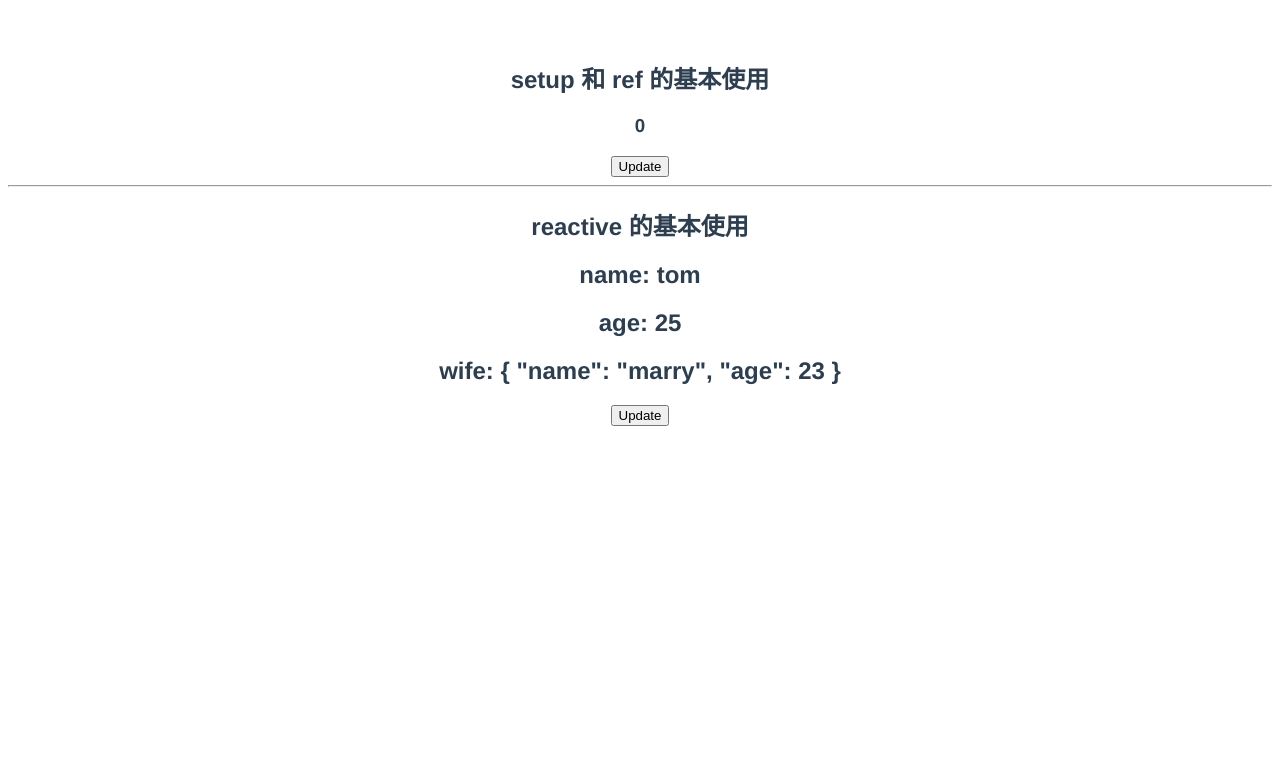
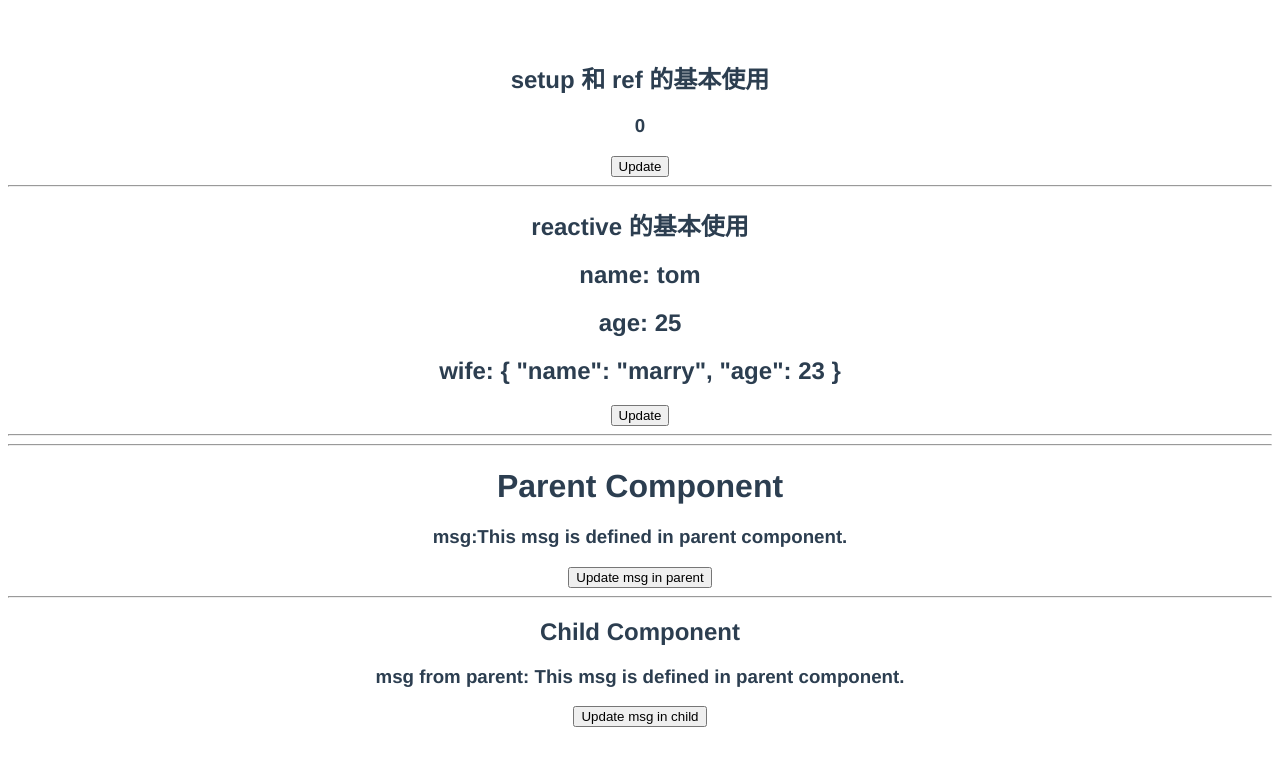
Before and after one commit to coliver0221/Vue-practice, a Vue app in the folder first_practice/: page / in a window 1280 px wide. Shown: the top 766 px of the page. Built offline with nearby package versions, Linux system fonts and the light colour scheme.

Commit message:
feat: practice variable passing from parent to child

```diff
--- a/first_practice/src/App.vue
+++ b/first_practice/src/App.vue
@@ -4,19 +4,24 @@
   <HelloWorld msg="Welcome to Your Vue.js + TypeScript App"/> -->
 
   <BasicPractice />
+  <hr>
+  <hr>
+  <VariablePassing />
 </template>
 
 <script lang="ts">
 import { defineComponent } from 'vue';
 // import HelloWorld from './components/HelloWorld.vue';
 import BasicPractice from './components/BasicPractice.vue';
+import VariablePassing from './components/VariablePassing/Parent.vue';
 
 export default defineComponent({
   name: 'App',
   components: {
     // original component
     // HelloWorld
-    BasicPractice
+    BasicPractice,
+    VariablePassing
   }
 });
 </script>
--- /dev/null
+++ b/first_practice/src/components/VariablePassing/Child.vue
@@ -0,0 +1,23 @@
+<template>
+    <h2>Child Component</h2>
+    <h3>msg from parent: {{ msg }}</h3>
+    <button @click="update">Update msg in child</button>
+</template>
+<script lang="ts">
+import { defineComponent } from 'vue'
+export default defineComponent({
+    name:'ChildComponent',
+    props: ['msg', 'updateMsg'],
+    setup(props, context) {
+        console.log(props)
+        console.log(context)
+        // define function to update msg
+        const update = () => {
+            context.emit('updateMsg', ' Update by child!')
+        }
+        return {
+            update
+        }
+    }
+})
+</script>
--- /dev/null
+++ b/first_practice/src/components/VariablePassing/Parent.vue
@@ -0,0 +1,32 @@
+<template>
+    <h1>Parent Component</h1>
+    <h3>msg:{{ msg }}</h3>
+    <button @click="msg+=' Update by Parent!'">Update msg in parent</button>
+    <hr>
+    <!-- passing msg into Child -->
+    <Child :msg="msg" @updateMsg="updateMsg" />
+</template>
+<script lang="ts">
+import { defineComponent, ref } from 'vue'
+// import Child
+import Child from './Child.vue'
+export default defineComponent({
+    name:'ParentComponent',
+    components: {
+        Child,
+    },
+    setup() {
+        // define a variable and pass into child
+        const msg = ref('This msg is defined in parent component.')
+        // define a function for child to update msg
+        const updateMsg = (txt: string) => {
+            msg.value += txt
+        }
+
+        return {
+            msg,
+            updateMsg,
+        }
+    },
+})
+</script>
```
